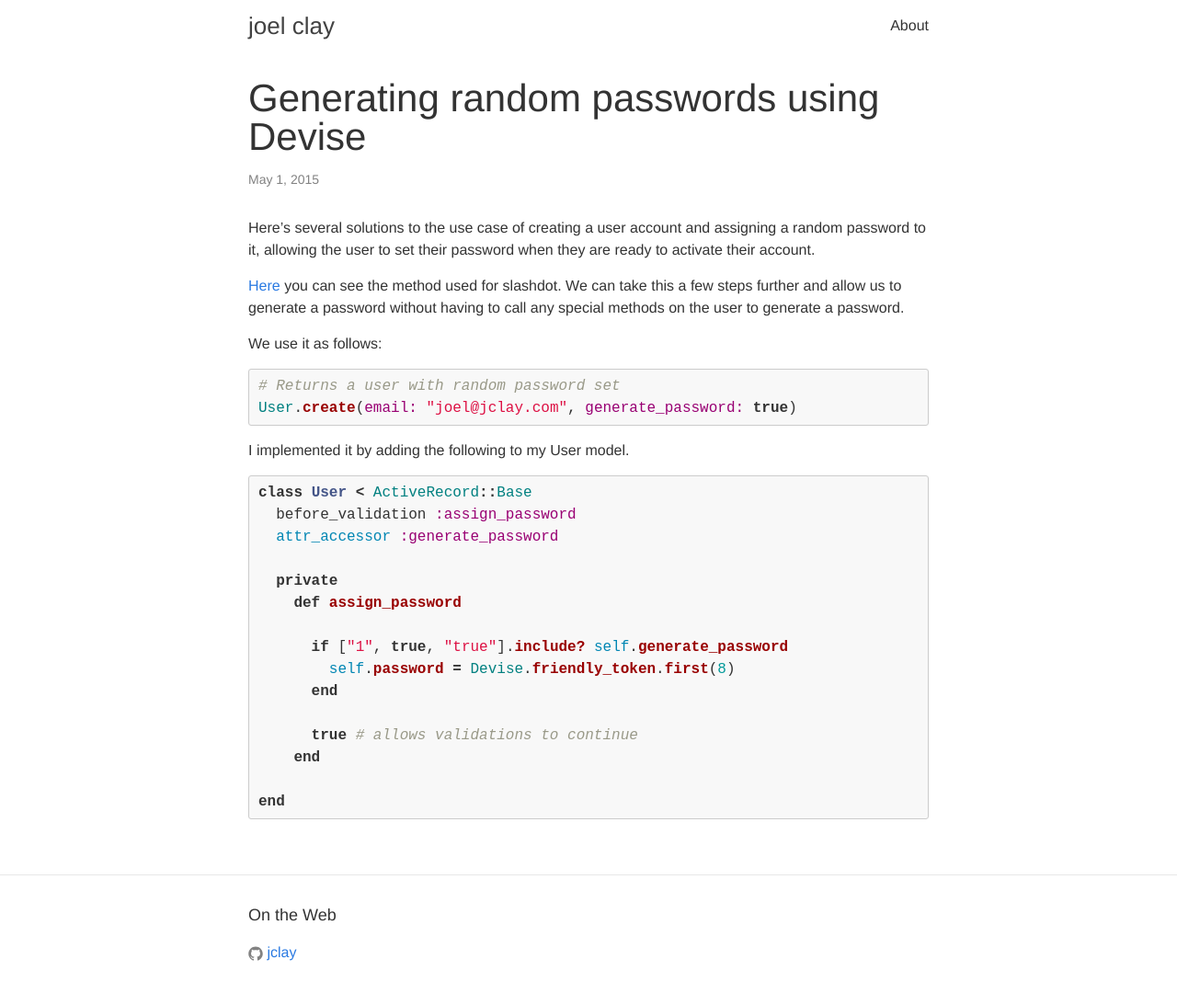
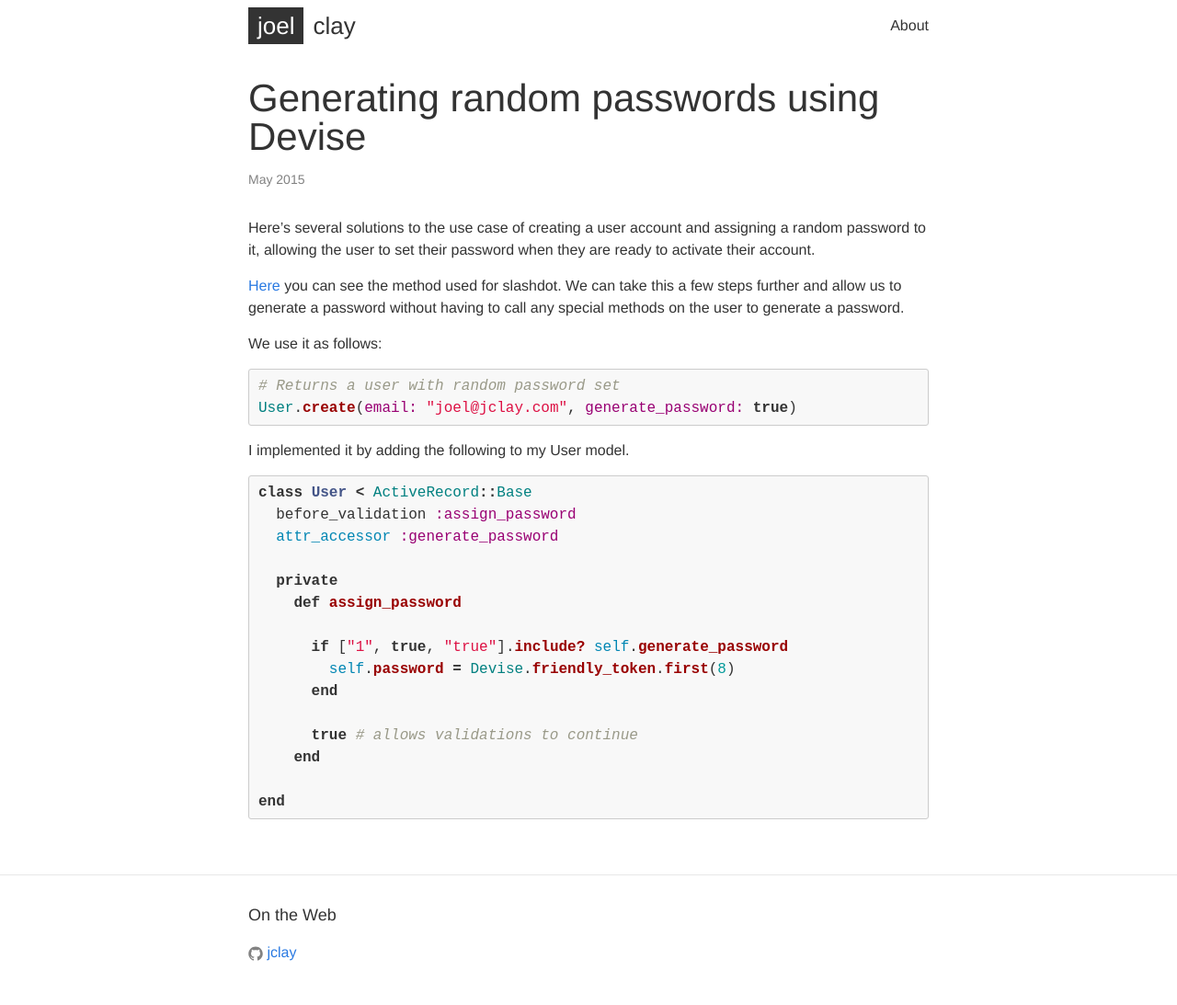
Before and after one commit to jclay/jclay.github.io, a Jekyll site: the page built from _posts/2015-08-04-generating-passwords-devise.markdown, in a window 1280 px wide. Shown: the whole page at 92% size. Built offline with Jekyll 4.4.1, drawn with Linux system fonts in a browser that asks for light colours.

Commit message:
copy tweaks

```diff
--- a/_includes/header.html
+++ b/_includes/header.html
@@ -2,7 +2,11 @@
 
   <div class="wrapper">
 
-    <a class="site-title" href="{{ site.baseurl }}/">{{ site.title }}</a>
+    <a class="site-title" href="{{ site.baseurl }}/">
+      <span class="brand">
+        <span class="left" data-text="Joel">Joel</span><span class="right">Clay</span>
+      </span>
+    </a>
 
     <nav class="site-nav">
       <a href="#" class="menu-icon">
--- a/_layouts/post.html
+++ b/_layouts/post.html
@@ -5,7 +5,7 @@ layout: default
 
   <header class="post-header">
     <h1 class="post-title">{{ page.title }}</h1>
-    <p class="post-meta">{{ page.date | date: "%b %-d, %Y" }}{% if page.author %} • {{ page.author }}{% endif %}{% if page.meta %} • {{ page.meta }}{% endif %}</p>
+    <p class="post-meta">{{ page.date | date: "%B %Y" }}{% if page.author %} • {{ page.author }}{% endif %}{% if page.meta %} • {{ page.meta }}{% endif %}</p>
   </header>
 
   <article class="post-content">
--- a/index.html
+++ b/index.html
@@ -4,14 +4,14 @@ layout: default
 
 <div class="home">
 
-  <h1 class="page-heading">Articles</h1>
+  <h1 class="page-heading">Writings</h1>
 
   <ul class="post-list">
     {% for post in site.posts %}
       <li>
         <h2>
           <a class="post-link" href="{{ post.url | prepend: site.baseurl }}">{{ post.title }}</a>
-          <span class="post-meta">{{ post.date | date: "%b %-d, %Y" }}</span>
+          <span class="post-meta">{{ post.date | date: "%B %Y" }}</span>
         </h2>
       </li>
     {% endfor %}
```
